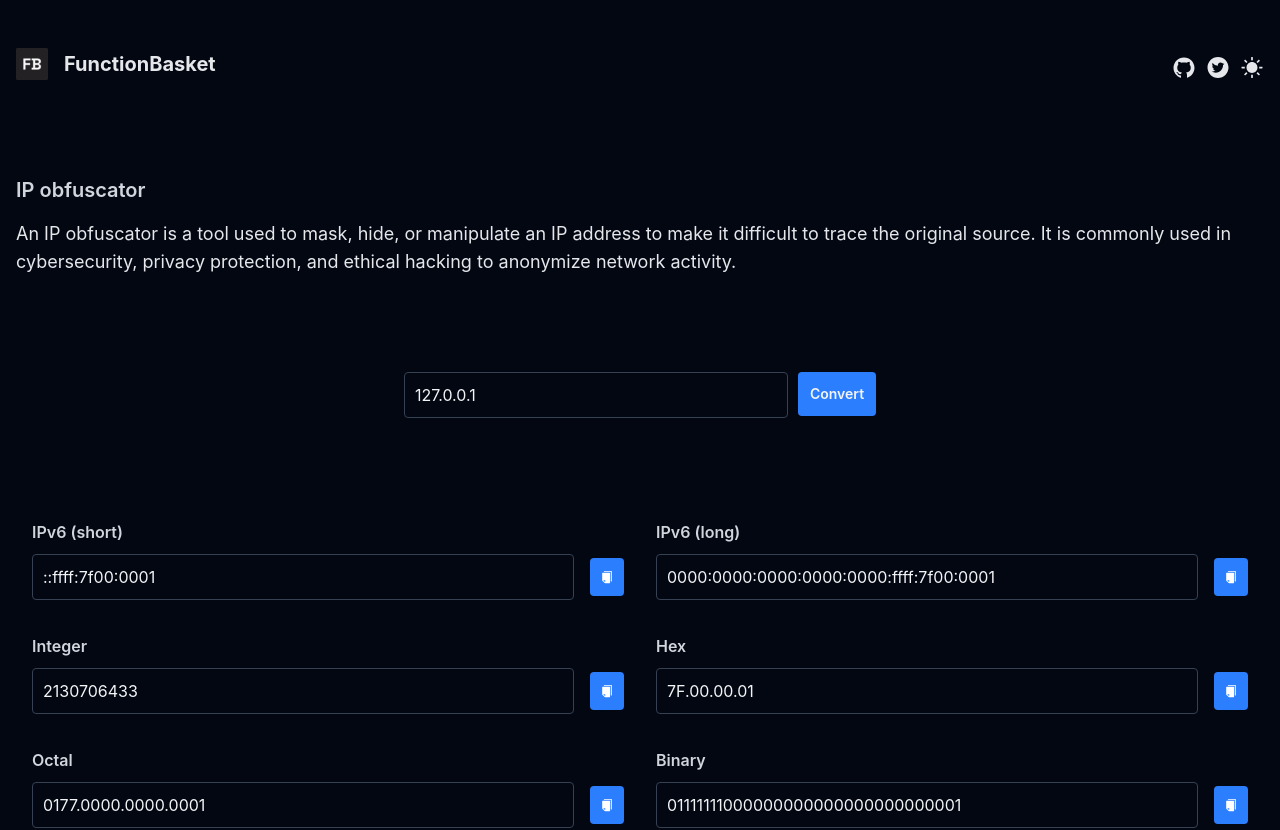
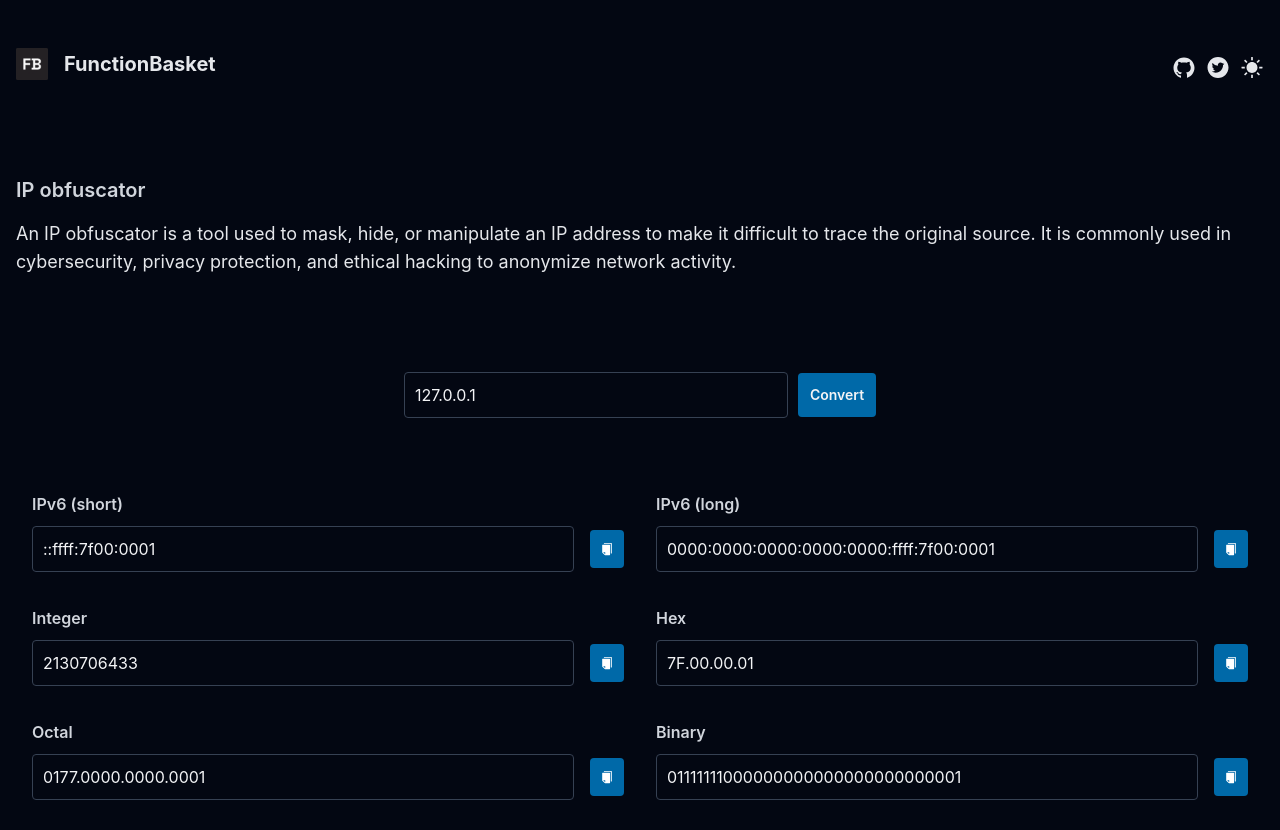
Before and after one commit to blueorionn/functionbasket, a Next.js app: page /tools/ip-obfuscator in a window 1280 px wide. Shown: the top 830 px of the page. Built offline with nearby package versions, Linux system fonts and the light colour scheme.

Commit message:
style: modified button ui

```diff
--- a/src/tools/(IpObfuscator)/ConversionPage.tsx
+++ b/src/tools/(IpObfuscator)/ConversionPage.tsx
@@ -31,8 +31,8 @@ export default function ConversionPage() {
   return (
     <>
       <section className='mx-auto max-w-screen-xl py-8'>
-        <div className='flex w-full items-start justify-center gap-2.5'>
-          <div className='w-full max-w-96'>
+        <div className='flex w-full items-center justify-center gap-2.5 px-4'>
+          <div className='relative w-full max-w-96'>
             <input
               type='text'
               id='ipv4'
@@ -44,14 +44,14 @@ export default function ConversionPage() {
               value={state.input}
             />
             <p
-              className={`py-2 text-sm text-red-700 dark:text-red-400 ${state.hasError ? 'visible' : 'invisible'}`}
+              className={`absolute py-2 text-sm text-red-700 dark:text-red-400 ${state.hasError ? 'visible' : 'invisible'}`}
             >
               Please enter a valid Ipv4 address
             </p>
           </div>
           <button
             type='button'
-            className='flex cursor-pointer items-center justify-center rounded bg-blue-500 p-3 text-center text-sm font-medium text-white hover:bg-blue-600 focus:ring-blue-300 focus:outline-none sm:w-auto'
+            className='flex cursor-pointer items-center justify-center rounded bg-sky-700 p-2.5 text-center text-sm font-medium text-white hover:bg-sky-600 focus:ring-blue-300 focus:outline-none sm:w-auto lg:p-3'
             onClick={() => dispatch({ type: 'Obfuscate Ip' })}
           >
             <span className='convert-button font-semibold text-gray-100'>
@@ -59,8 +59,7 @@ export default function ConversionPage() {
             </span>
           </button>
         </div>
-
-        <div className='mt-8 grid w-full grid-flow-row gap-4 px-0 md:p-4 lg:grid-cols-2 lg:gap-8 lg:p-8'>
+        <div className='mt-10 grid w-full grid-flow-row gap-4 px-4 md:p-4 lg:grid-cols-2 lg:gap-8 lg:p-8'>
           <div>
             <div className='h-max w-full'>
               <h2 className='py-0.5 text-base font-semibold text-gray-700 dark:text-gray-300'>
@@ -81,7 +80,7 @@ export default function ConversionPage() {
                   onClick={() =>
                     copyHandler('IPv6 (short)', state.ipv6Short.value)
                   }
-                  className='flex cursor-pointer items-center justify-center rounded bg-blue-500 px-2.5 py-3 text-center text-sm font-medium text-white hover:bg-blue-600 focus:ring-blue-300 focus:outline-none sm:w-auto'
+                  className='flex cursor-pointer items-center justify-center rounded bg-sky-700 px-2.5 py-3 text-center text-sm font-medium text-white hover:bg-sky-600 focus:ring-blue-300 focus:outline-none sm:w-auto'
                 >
                   <span className='sr-only'>Copy Button</span>
                   {!state.ipv6Short.copyState && <AiFillCopy />}
@@ -110,7 +109,7 @@ export default function ConversionPage() {
                   onClick={() =>
                     copyHandler('IPv6 (long)', state.ipv6Long.value)
                   }
-                  className='flex cursor-pointer items-center justify-center rounded bg-blue-500 px-2.5 py-3 text-center text-sm font-medium text-white hover:bg-blue-600 focus:ring-blue-300 focus:outline-none sm:w-auto'
+                  className='flex cursor-pointer items-center justify-center rounded bg-sky-700 px-2.5 py-3 text-center text-sm font-medium text-white hover:bg-sky-600 focus:ring-blue-300 focus:outline-none sm:w-auto'
                 >
                   <span className='sr-only'>Copy Button</span>
                   {!state.ipv6Long.copyState && <AiFillCopy />}
@@ -137,7 +136,7 @@ export default function ConversionPage() {
                   type='button'
                   title='copy'
                   onClick={() => copyHandler('Integer', state.ipInt.value)}
-                  className='flex cursor-pointer items-center justify-center rounded bg-blue-500 px-2.5 py-3 text-center text-sm font-medium text-white hover:bg-blue-600 focus:ring-blue-300 focus:outline-none sm:w-auto'
+                  className='flex cursor-pointer items-center justify-center rounded bg-sky-700 px-2.5 py-3 text-center text-sm font-medium text-white hover:bg-sky-600 focus:ring-blue-300 focus:outline-none sm:w-auto'
                 >
                   <span className='sr-only'>Copy Button</span>
                   {!state.ipInt.copyState && <AiFillCopy />}
@@ -164,7 +163,7 @@ export default function ConversionPage() {
                   type='button'
                   title='copy'
                   onClick={() => copyHandler('Hex', state.ipHex.value)}
-                  className='flex cursor-pointer items-center justify-center rounded bg-blue-500 px-2.5 py-3 text-center text-sm font-medium text-white hover:bg-blue-600 focus:ring-blue-300 focus:outline-none sm:w-auto'
+                  className='flex cursor-pointer items-center justify-center rounded bg-sky-700 px-2.5 py-3 text-center text-sm font-medium text-white hover:bg-sky-600 focus:ring-blue-300 focus:outline-none sm:w-auto'
                 >
                   <span className='sr-only'>Copy Button</span>
                   {!state.ipHex.copyState && <AiFillCopy />}
@@ -191,7 +190,7 @@ export default function ConversionPage() {
                   type='button'
                   title='copy'
                   onClick={() => copyHandler('Octal', state.ipOct.value)}
-                  className='flex cursor-pointer items-center justify-center rounded bg-blue-500 px-2.5 py-3 text-center text-sm font-medium text-white hover:bg-blue-600 focus:ring-blue-300 focus:outline-none sm:w-auto'
+                  className='flex cursor-pointer items-center justify-center rounded bg-sky-700 px-2.5 py-3 text-center text-sm font-medium text-white hover:bg-sky-600 focus:ring-blue-300 focus:outline-none sm:w-auto'
                 >
                   <span className='sr-only'>Copy Button</span>
                   {!state.ipOct.copyState && <AiFillCopy />}
@@ -218,7 +217,7 @@ export default function ConversionPage() {
                   type='button'
                   title='copy'
                   onClick={() => copyHandler('Binary', state.ipBin.value)}
-                  className='flex cursor-pointer items-center justify-center rounded bg-blue-500 px-2.5 py-3 text-center text-sm font-medium text-white hover:bg-blue-600 focus:ring-blue-300 focus:outline-none sm:w-auto'
+                  className='flex cursor-pointer items-center justify-center rounded bg-sky-700 px-2.5 py-3 text-center text-sm font-medium text-white hover:bg-sky-600 focus:ring-blue-300 focus:outline-none sm:w-auto'
                 >
                   <span className='sr-only'>Copy Button</span>
                   {!state.ipBin.copyState && <AiFillCopy />}
@@ -247,7 +246,7 @@ export default function ConversionPage() {
                   onClick={() =>
                     copyHandler('Dotted Binary', state.ipDotBin.value)
                   }
-                  className='flex cursor-pointer items-center justify-center rounded bg-blue-500 px-2.5 py-3 text-center text-sm font-medium text-white hover:bg-blue-600 focus:ring-blue-300 focus:outline-none sm:w-auto'
+                  className='flex cursor-pointer items-center justify-center rounded bg-sky-700 px-2.5 py-3 text-center text-sm font-medium text-white hover:bg-sky-600 focus:ring-blue-300 focus:outline-none sm:w-auto'
                 >
                   <span className='sr-only'>Copy Button</span>
                   {!state.ipDotBin.copyState && <AiFillCopy />}
```
